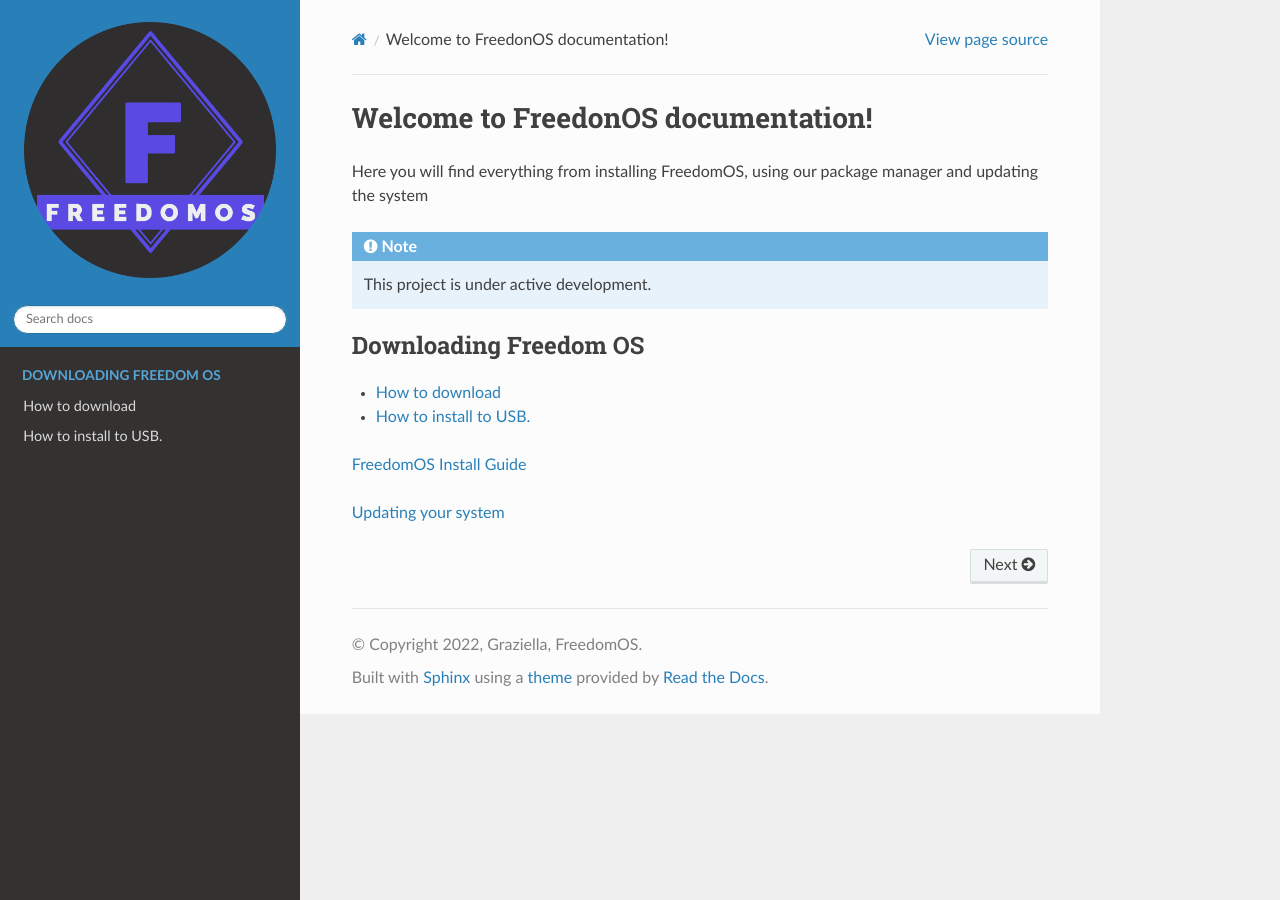
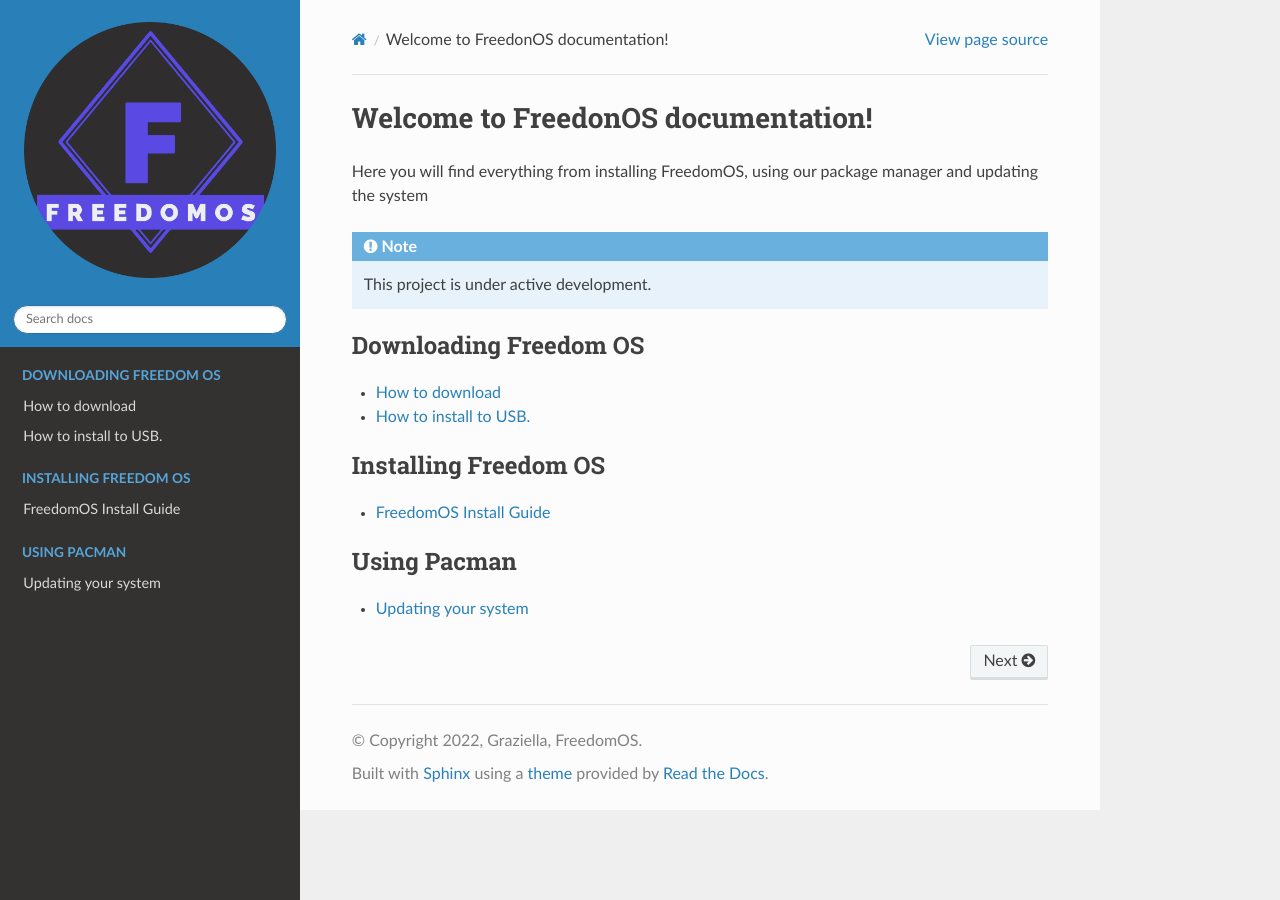
Before and after one commit to freedomos/docs, a Sphinx documentation site: the page built from docs/source/index.rst, in a window 1280 px wide. Built offline with Sphinx 7.4.7 and the Read the Docs theme 2.0.0, drawn with Linux system fonts in a browser that asks for light colours.

Commit message:
Update index.rst

```diff
--- a/docs/source/index.rst
+++ b/docs/source/index.rst
@@ -18,9 +18,16 @@ Here you will find everything from installing FreedomOS, using our package manag
    Usb
 
 
+.. toctree::
+   :maxdepth: 1
+   :caption: Installing Freedom OS
+
+   Install
 
 
 
-:doc:`Install`
+.. toctree::
+   :maxdepth: 1
+   :caption: Using Pacman
 
-:doc:`Update`
+   Update
```
